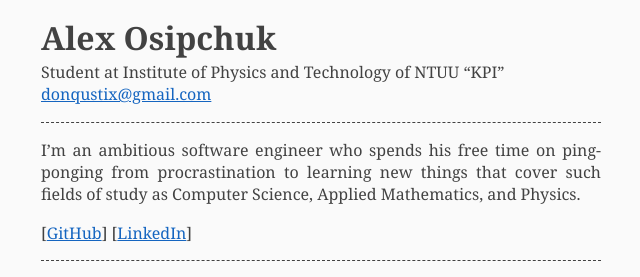
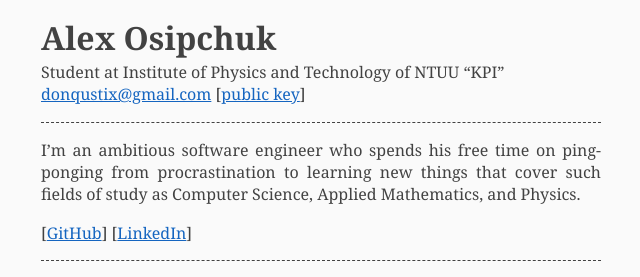
Before and after one commit to donqustix/donqustix.github.io, a Jekyll site: the page built from index.md, in a window 1280 px wide. Shown: the top 277 px of the page, without its empty margins (319-959 px from the left). Built offline with Jekyll 4.4.1, drawn with Linux system fonts in a browser that asks for light colours.

Commit message:
add public key

```diff
--- a/_includes/header.md
+++ b/_includes/header.md
@@ -1,3 +1,4 @@
 # Alex Osipchuk
 Student at Institute of Physics and Technology of NTUU &ldquo;KPI&rdquo;
 <{{ site.email}}>
+[[public key]({{ "/assets/public-key.gpg" | relative_url }})]
```
Also changed, not shown: 1 other file.
